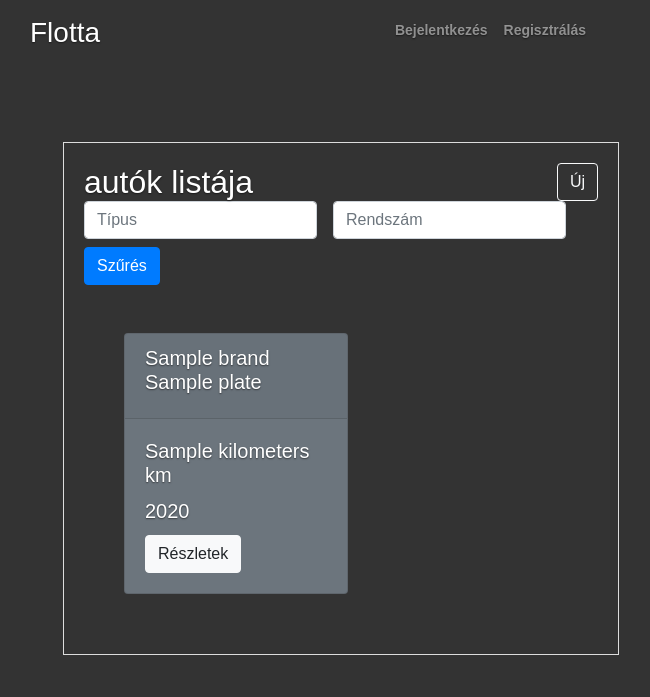
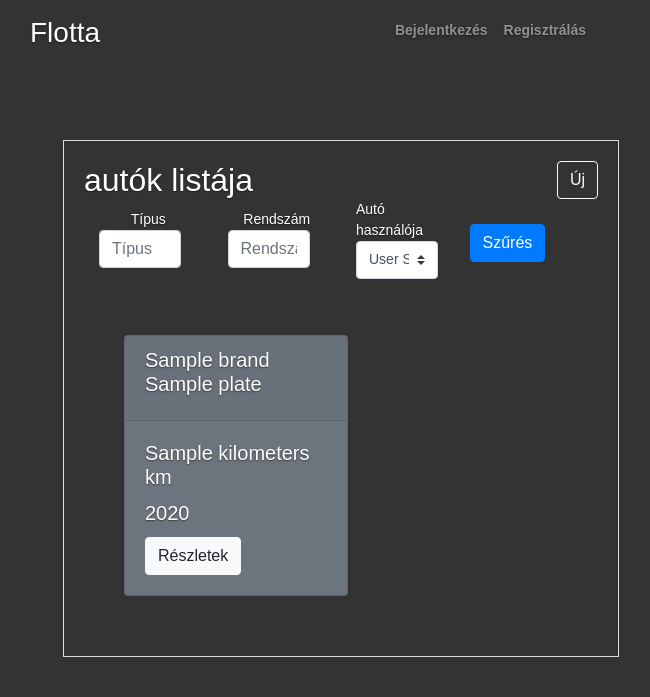
Before and after one commit to IcySmoke/Terran_proba, a PHP site: template application/view/car/index.php in a window 1280 px wide. Shown: the top 697 px of the page, without its empty margins (332-982 px from the left). Run offline with PHP 8.4, Linux system fonts and the light colour scheme; the visitor is signed in with stand-in values (Sample User, id 1); the template is opened without the code that fills it: most values are stand-ins (such as "Sample title", 1, 10 or a date in 2020); some libraries are stand-ins or nearby versions.

Commit message:
admin list all cars with filter

```diff
--- a/application/view/car/index.php
+++ b/application/view/car/index.php
@@ -13,15 +13,38 @@
     </div>
 
     <form class="form-inline" action="<?php echo URL; ?>car" method="POST">
-        <div class="form-group mb-2">
-            <label for="brand" class="sr-only">Típus</label>
-            <input type="text" class="form-control" name="filter_brand" id="brand" placeholder="Típus" value="<?= isset($_POST['filter_brand']) ? $_POST['filter_brand'] : "" ?>">
+
+        <div class="col-md-3 mb-3">
+            <label for="brand">Típus</label>
+            <input type="text" class="form-control col-md-10" name="filter_brand" id="brand" placeholder="Típus" value="<?= isset($_POST['filter_brand']) ? $_POST['filter_brand'] : "" ?>">
         </div>
-        <div class="form-group mx-sm-3 mb-2">
-            <label for="plate" class="sr-only">Rendszám</label>
-            <input type="text" class="form-control" name="filter_plate" id="plate" placeholder="Rendszám" value="<?= isset($_POST['filter_plate']) ? $_POST['filter_plate'] : "" ?>">
+
+        <div class="col-md-3 mb-3">
+            <label for="plate">Rendszám</label>
+            <input type="text" class="form-control col-md-10" name="filter_plate" id="plate" placeholder="Rendszám" value="<?= isset($_POST['filter_plate']) ? $_POST['filter_plate'] : "" ?>">
         </div>
+
+        <?php
+        if($_SESSION['admin']){
+        ?>
+            <div class="col-md-3 mb-3">
+                <label for="user">Autó használója</label>
+                <select class="custom-select d-block col-md-10" name="filter_user" id="user">
+                    <?php
+                    foreach($users as $user){
+                    ?>
+                        <option value="<?php echo $user->id ?>" <?php if($user->id == (isset($_POST['filter_user'])?$_POST['filter_user']:$_SESSION['userId'])){ ?>selected<?php } ?>><?php echo $user->last_name ?> <?php echo $user->first_name ?></option>
+                    <?php
+                    }
+                    ?>
+                </select>
+            </div>
+        <?php
+        }
+        ?>
+
         <button type="submit" class="btn btn-primary mb-2" name="submit_filter">Szűrés</button>
+
     </form>
 
     <div class="row m-4">
```
Also changed, not shown: application/controller/car.php (+28 -3 lines), application/model/car.php (+20 -11 lines).
